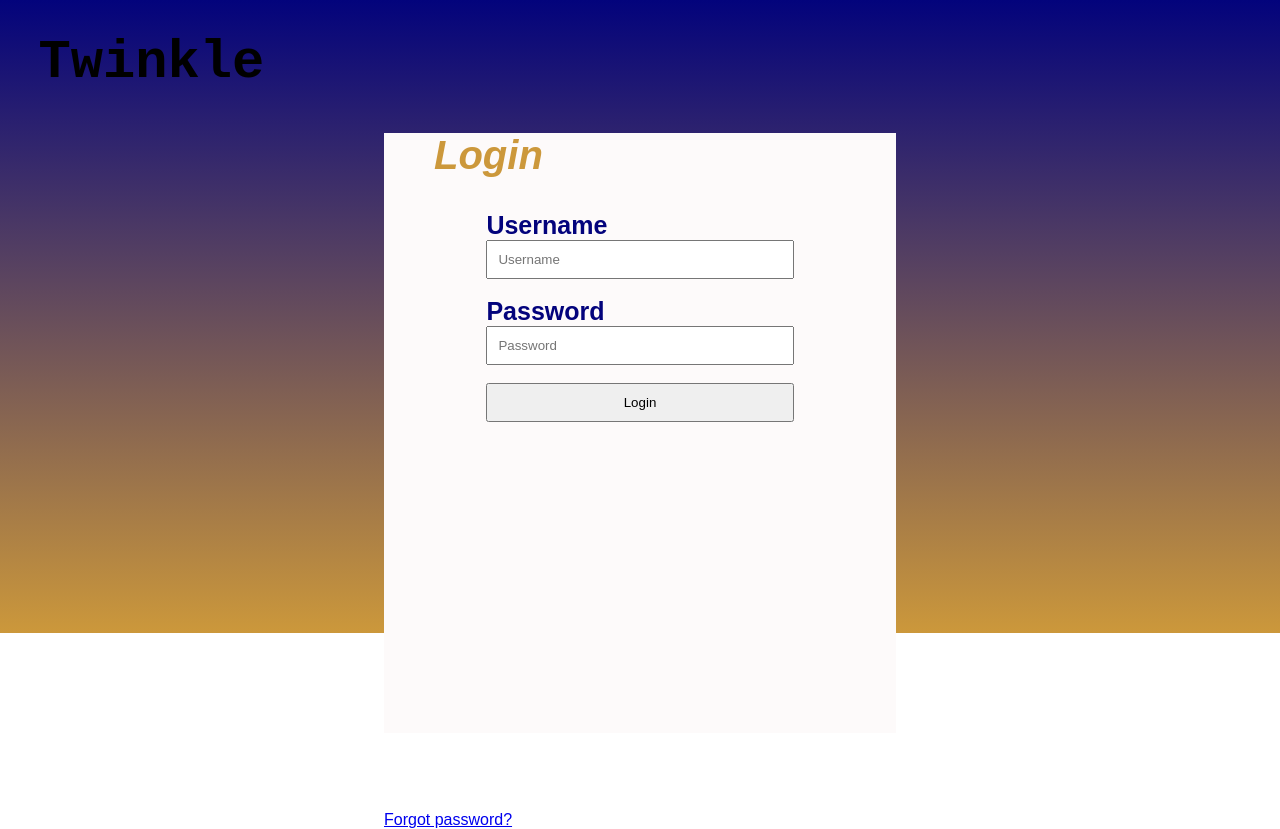
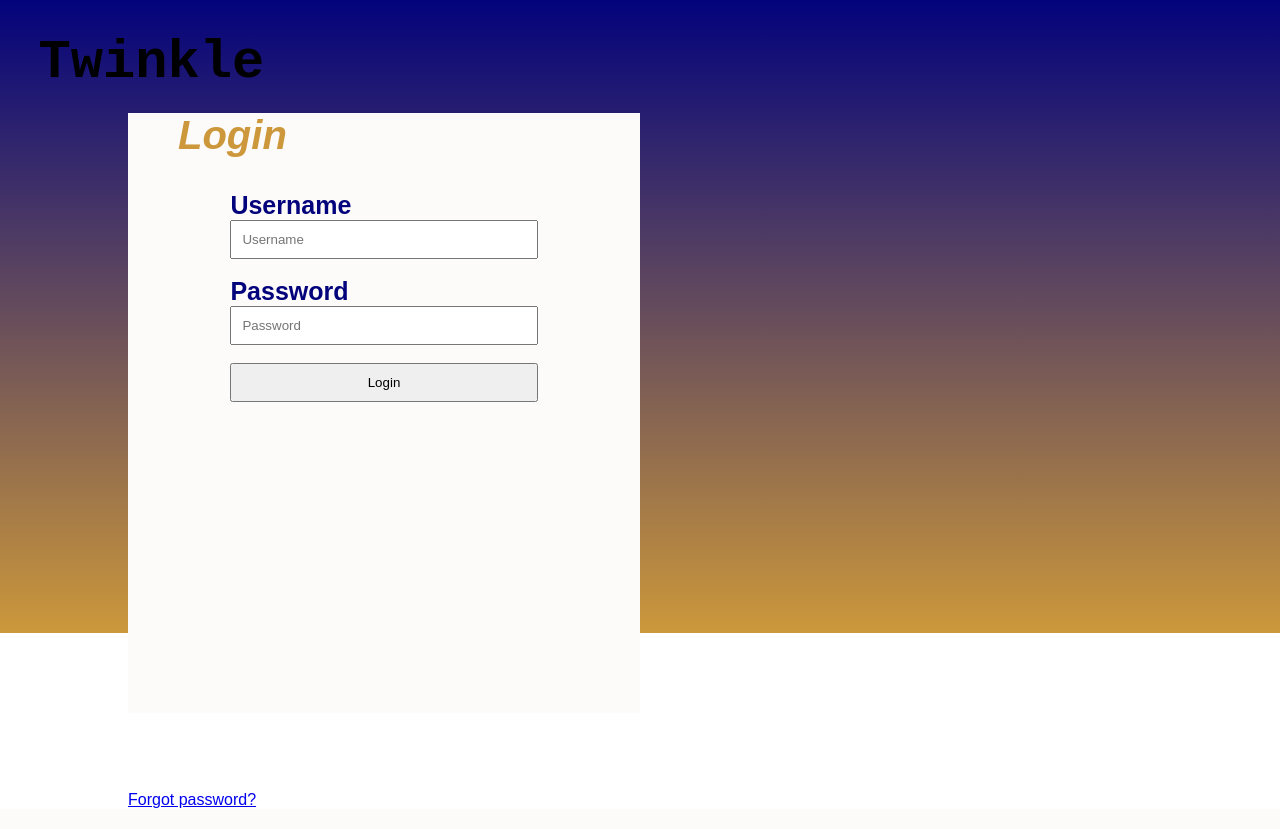
Before and after one commit to kobimiz/Twinkle, a PHP site: page /login.html in a window 1280 px wide. After the commit the page ends 808 px from the top, so only its background shows below. Run offline with PHP 8.4, Linux system fonts and the light colour scheme; some libraries are stand-ins or nearby versions.

Commit message:
updates to login

```diff
--- a/styles/login.css
+++ b/styles/login.css
@@ -17,9 +17,9 @@ body{
 
 #signup{
     position: relative;
-    top: 50vh;
-    left: 50vw;
-    transform: translate(-50%, -50%);
+    top: 10vh;
+    left: 10%;
+    /* transform: translate(-50%, -50%); */
     background-color: rgb(253, 250, 250);
     height: 75vh;
     width: 40vw;
```
